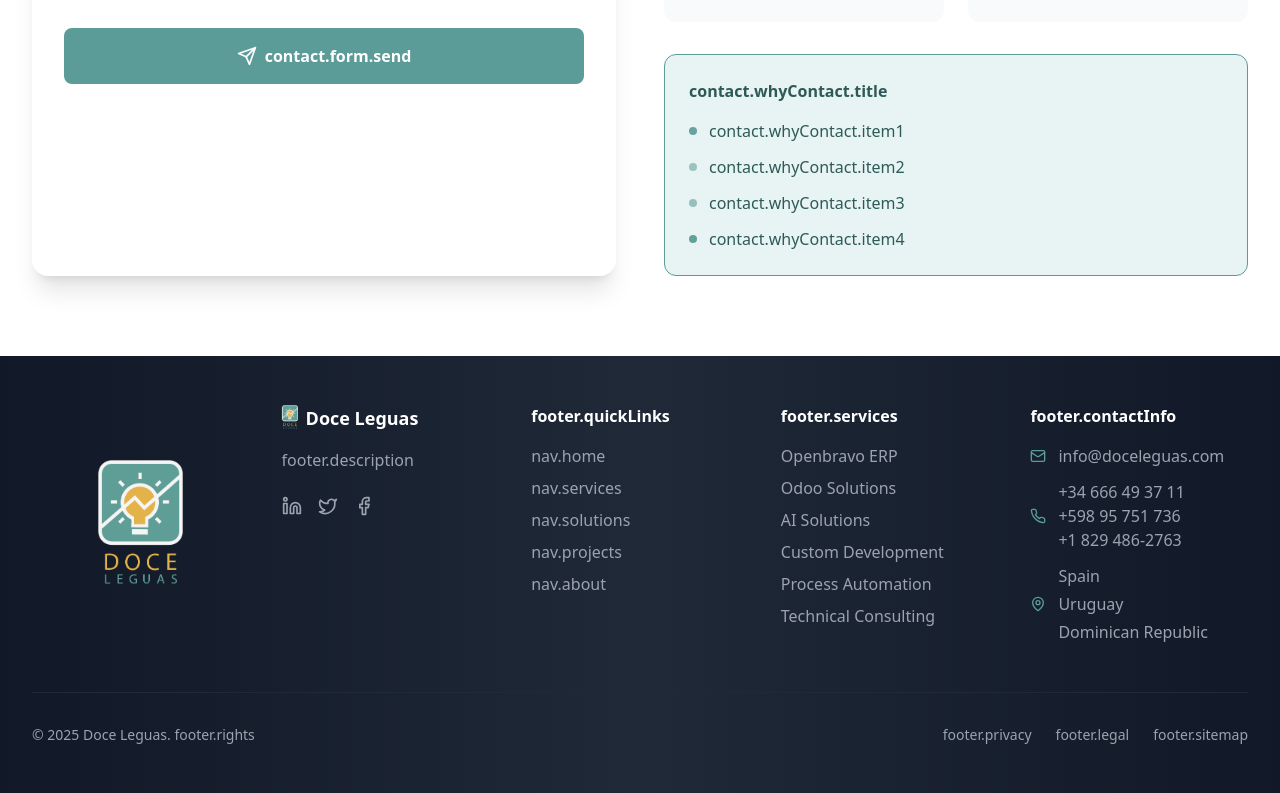
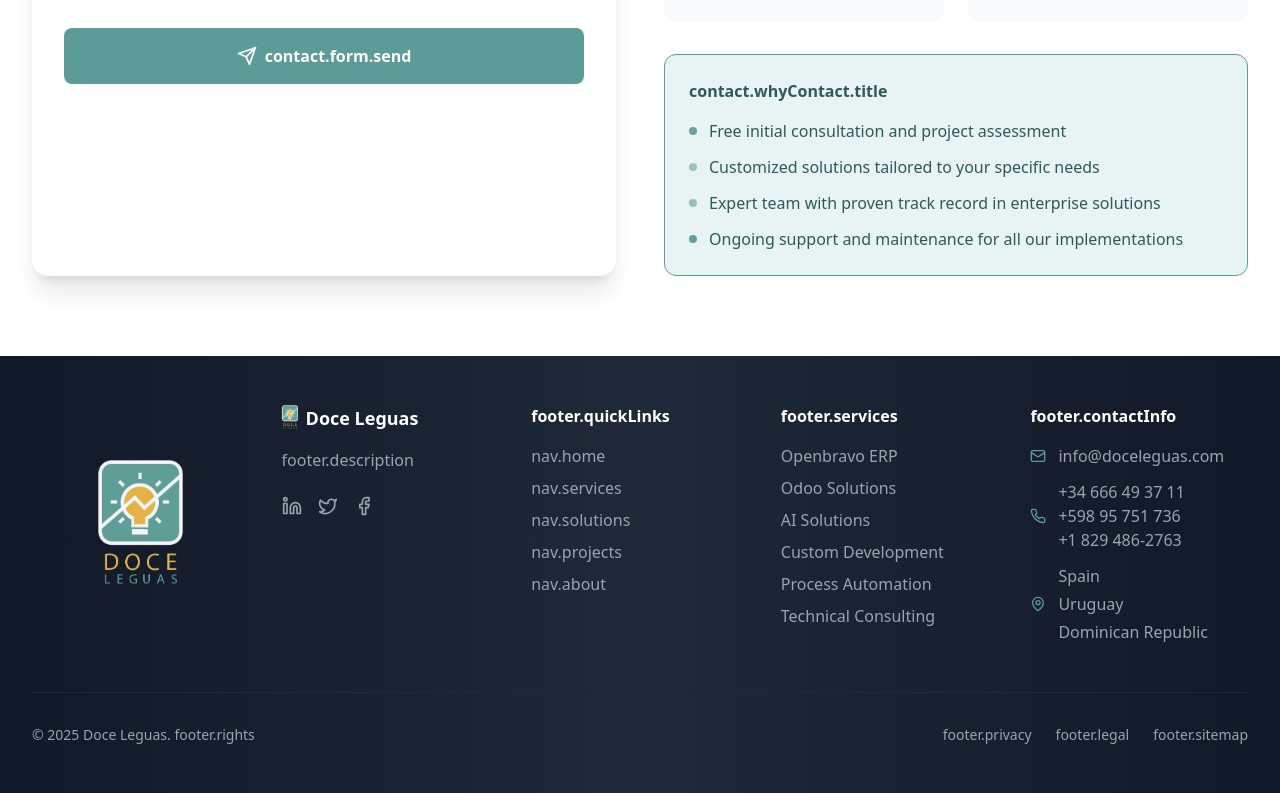
Before and after one commit to rafaelcuba81/doceleguas-web, a React (Vite) app: page /contact in a window 1280 px wide. Shown: the part 987-1780 px from the top of the page. Built offline with nearby package versions, Linux system fonts and the light colour scheme.

Commit message:
Fix contact page translations directly

```diff
--- a/src/pages/ContactPage.tsx
+++ b/src/pages/ContactPage.tsx
@@ -282,19 +282,19 @@ const ContactPage = () => {
                 <ul className="space-y-3" style={{ color: '#2d5a57' }}>
                   <li className="flex items-start space-x-3">
                     <div className="w-2 h-2 rounded-full mt-2 animate-pulse" style={{ backgroundColor: '#5c9c98' }}></div>
-                    <span>{t('contact.whyContact.item1')}</span>
+                    <span>Free initial consultation and project assessment</span>
                   </li>
                   <li className="flex items-start space-x-3">
                     <div className="w-2 h-2 rounded-full mt-2 animate-pulse" style={{ backgroundColor: '#5c9c98', animationDelay: '0.5s' }}></div>
-                    <span>{t('contact.whyContact.item2')}</span>
+                    <span>Customized solutions tailored to your specific needs</span>
                   </li>
                   <li className="flex items-start space-x-3">
                     <div className="w-2 h-2 rounded-full mt-2 animate-pulse" style={{ backgroundColor: '#5c9c98', animationDelay: '1s' }}></div>
-                    <span>{t('contact.whyContact.item3')}</span>
+                    <span>Expert team with proven track record in enterprise solutions</span>
                   </li>
                   <li className="flex items-start space-x-3">
                     <div className="w-2 h-2 rounded-full mt-2 animate-pulse" style={{ backgroundColor: '#5c9c98', animationDelay: '1.5s' }}></div>
-                    <span>{t('contact.whyContact.item4')}</span>
+                    <span>Ongoing support and maintenance for all our implementations</span>
                   </li>
                 </ul>
               </div>
```
